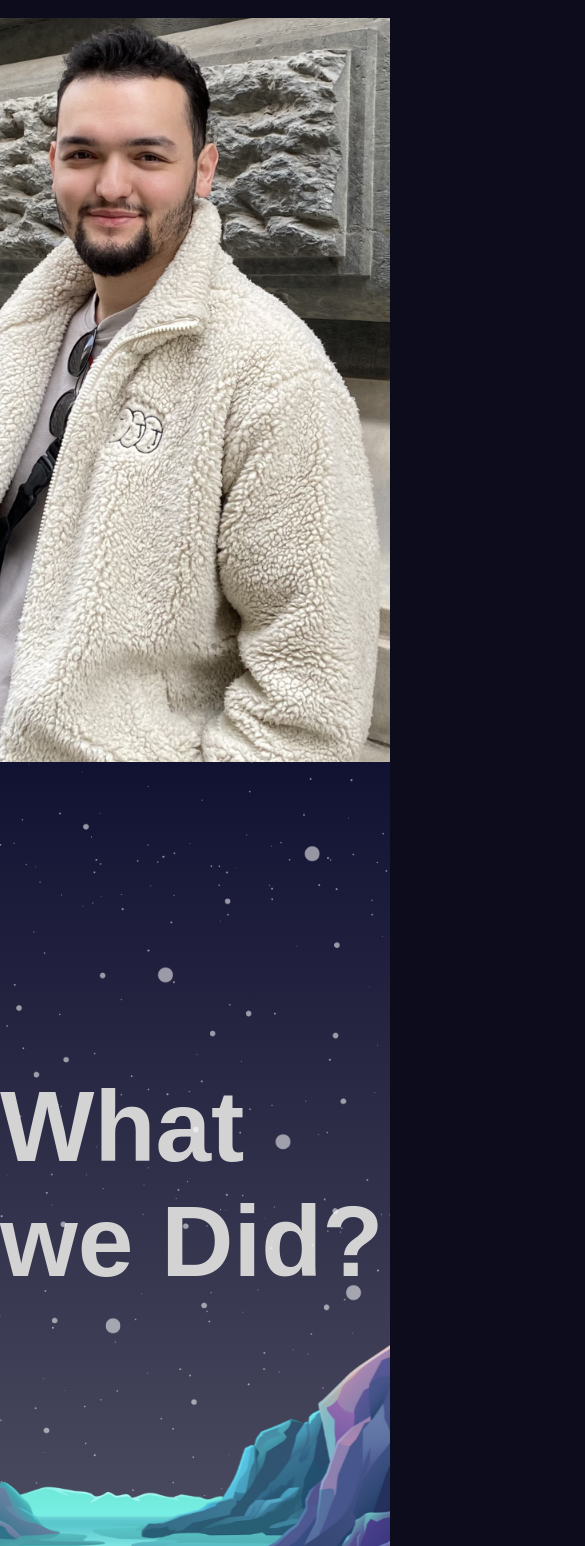
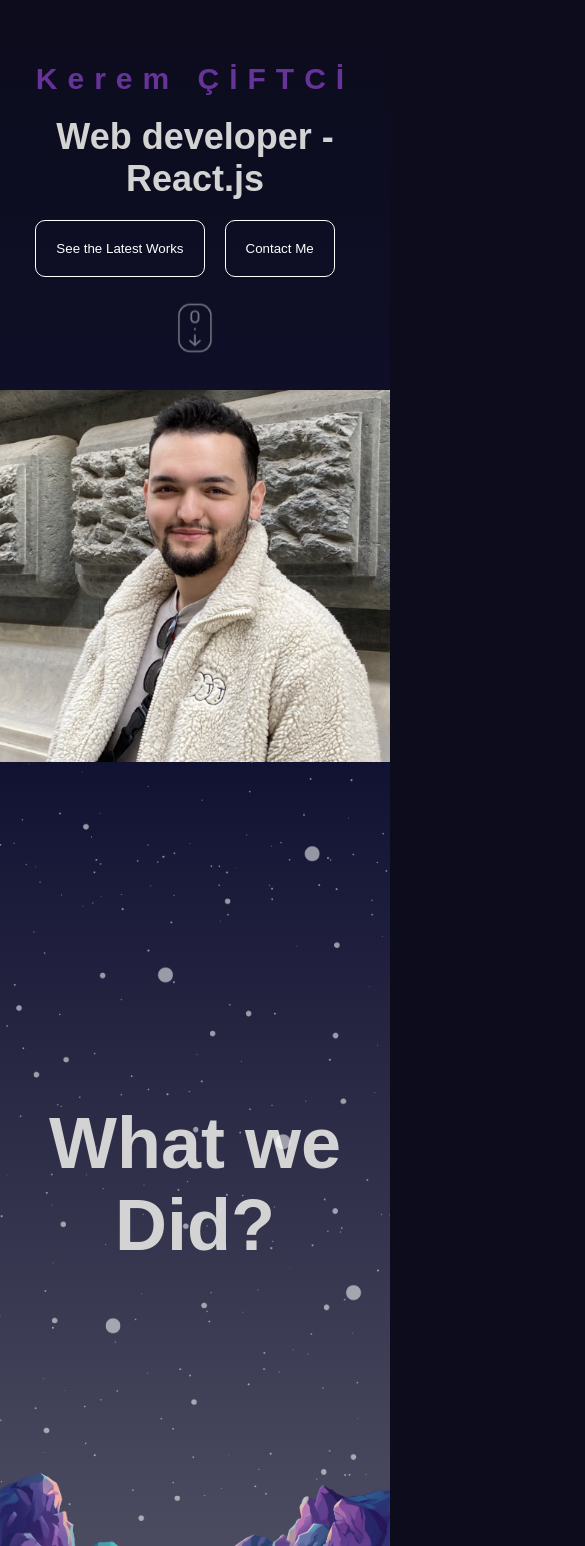
Before and after one commit to keremciftcidev/Portfolio-kerem, a React (Vite) app in the folder portfolio/: page / in a window 390 px wide. Shown: the part 82-1628 px from the top of the page, 585 px wide, since content can reach past the window. Built offline with nearby package versions, Linux system fonts and the light colour scheme.

Commit message:
Added mobile responsive design

```diff
--- a/portfolio/package.json
+++ b/portfolio/package.json
@@ -10,6 +10,7 @@
     "preview": "vite preview"
   },
   "dependencies": {
+    "@emailjs/browser": "^3.11.0",
     "framer-motion": "^10.16.4",
     "react": "^18.2.0",
     "react-dom": "^18.2.0",
--- a/portfolio/src/app.scss
+++ b/portfolio/src/app.scss
@@ -21,3 +21,18 @@ a{
     text-decoration: none;
     color: inherit;
 }
+@mixin mobile{
+    @media(max-width:738px){
+        @content;
+    }
+}
+@mixin tablet{
+    @media(max-width:1024px){
+        @content;
+    }
+}
+@mixin desktop{
+    @media(max-width:1366px){
+        @content;
+    }
+}
--- a/portfolio/src/components/contact/Contact.jsx
+++ b/portfolio/src/components/contact/Contact.jsx
@@ -1,6 +1,26 @@
+import { useRef, useState } from "react"
 import "./contact.scss"
+import emailjs from '@emailjs/browser';
+
 
 const Contact = () => {
+
+    const formRef = useRef()
+    const [error, setError] = useState(false)
+    const [success, setSuccess] = useState(false)
+
+    const sendEmail = (e) => {
+        e.preventDefault();
+
+        emailjs.sendForm('service_78n931k', 'template_vesopdv', formRef.current, 'b2NGU5JPcvFSZzwj2')
+          .then((result) => {
+
+              setSuccess(true)
+          }, (error) => {
+              setError(true)
+
+          });
+      };
   return (
     <div className="contact">
         <div className="textContainer">
@@ -19,11 +39,13 @@ const Contact = () => {
             </div>
         </div>
         <div className="formContainer">
-            <form>
-                <input type="text" required placeholder="Name" />
-                <input type="email" required placeholder="Email" />
-                <textarea placeholder="Message"   rows={8}/>
+            <form ref={formRef} onSubmit={sendEmail}>
+                <input type="text" required placeholder="Name" name="name" />
+                <input type="email" required placeholder="Email"  name="email"/>
+                <textarea placeholder="Message" name="message"  rows={8}/>
                 <button>Submit</button>
+                {error && "Error" }
+                {success && "Success" }
             </form>
         </div>
     </div>
--- a/portfolio/src/components/contact/contact.scss
+++ b/portfolio/src/components/contact/contact.scss
@@ -1,3 +1,5 @@
+@import "../../app.scss";
+
 .contact{
     height: 100%;
     max-width :1066px;
@@ -5,16 +7,31 @@
     display: flex;
     align-items: center;
     gap: 50px;
+    @include mobile{
+        width: 100%;
+        padding: 10px;
+        flex-direction: column;
+   }
 
     .textContainer{
         flex:1;
         display: flex;
         flex-direction: column;
         gap: 40px;
+        @include mobile{
+          gap: 20px;
+          text-align: center;
+          align-items: center;
+          margin-top: 70px;
+       }
 
         h1{
             font-size: 80px;
             line-height:66px ;
+
+            @include mobile{
+                font-size: 36px;
+           }
         }
         span{
             font-weight: 300;
@@ -22,11 +39,17 @@
     }
     .formContainer{
         flex:2;
+        @include mobile{
+            width: 100%;
+            padding: 50px;
+        }
         form{
 
             display: flex;
             flex-direction: column;
             gap: 20px;
+
+
         }
 
         input,textarea{
@@ -35,6 +58,10 @@
             border: 1px solid white;
             color: white;
             border-radius: 5px;
+
+            @include mobile{
+               padding: 10px;
+           }
         }
         button{
             padding: 20px;
@@ -42,6 +69,10 @@
             background-color: orange;
             cursor: pointer;
             font-weight: 500;
+
+            @include mobile{
+               padding: 10px;
+           }
         }
     }
 
--- a/portfolio/src/components/hero/hero.scss
+++ b/portfolio/src/components/hero/hero.scss
@@ -1,3 +1,5 @@
+@import "../../app.scss";
+
 .hero {
     height: calc(100vh - 100px);
     overflow: hidden;
@@ -17,6 +19,14 @@
             justify-content: center;
             gap: 40px;
 
+            @include mobile{
+                height: 50%;
+                width: 100%;
+                gap: 20px;
+                text-align: center;
+                align-items: center;
+            }
+
             h2 {
                 font-size: 30px;
                 color: rebeccapurple;
@@ -25,6 +35,9 @@
 
             h1 {
                 font-size: 66px;
+                @include mobile{
+                   font-size: 36px;
+                }
             }
 
             .buttons {
@@ -50,6 +63,19 @@
         position: absolute;
         right: 0;
         top: 0;
+        @include mobile{
+            height: 50%;
+            width: 100%;
+            top: unset;
+            bottom: 0;
+         }
+         img{
+            width: 100%;
+            height: 100%;
+            object-fit:cover;
+            object-position: top;
+
+         }
     }
 
     .slidingTextContainer {
--- a/portfolio/src/components/navbar/navbar.scss
+++ b/portfolio/src/components/navbar/navbar.scss
@@ -1,3 +1,5 @@
+@import "../../app.scss";
+
 .navbar{
     height: 100px;
 
@@ -8,6 +10,11 @@
         align-items: center;
         justify-content: space-between;
         height: 100%;
+
+        @include mobile{
+            justify-content: flex-end;
+            padding: 20px;
+        }
     }
     span{
         font-weight: bold;
--- a/portfolio/src/components/parallax/parallax.scss
+++ b/portfolio/src/components/parallax/parallax.scss
@@ -1,3 +1,5 @@
+@import "../../app.scss";
+
 .parallax{
 width: 100%;
 height: 100%;
@@ -9,6 +11,10 @@ overflow: hidden;
 
 h1{
     font-size: 100px;
+    @include mobile{
+        font-size:  72px; ;
+        text-align: center;
+    }
 }
 .mountains{
     background-image: url("/mountains.png");
@@ -18,6 +24,10 @@ h1{
     height: 100%;
     position: absolute;
     z-index: 3;
+    @include mobile{
+        background-size: contain;
+        background-repeat: no-repeat;
+    }
 
 }
 .planets{
@@ -28,6 +38,10 @@ h1{
     height: 100%;
     position: absolute;
     z-index: 2;
+    @include mobile{
+        background-size: cover;
+        background-repeat: no-repeat;
+    }
 
 
 }
@@ -40,6 +54,11 @@ h1{
     position: absolute;
     z-index: 1;
 
+    @include mobile{
+        background-size: cover;
+        background-repeat: no-repeat;
+    }
+
 
 }
 }
--- a/portfolio/src/components/portfolio/portfolio.scss
+++ b/portfolio/src/components/portfolio/portfolio.scss
@@ -1,3 +1,5 @@
+@import "../../app.scss";
+
 .portfolio{
     position: relative;
     .progress{
@@ -8,6 +10,10 @@
         text-align: center;
         color: orange;
         font-size: 36px;
+        @include mobile{
+             padding-top: calc(100vh - 100px);
+             font-size: 16px;
+        }
 
 
         .progressBar{
@@ -34,16 +40,29 @@
             gap: 50px;
             align-items: center;
             justify-content: center;
+            @include mobile{
+               flex-direction: column ;
+
+           }
 
             .imageContainer{
                 flex: 1;
                 height: 50%;
+                @include mobile{
+                    width:  100%;
+                    max-height: 300px;
+
+                }
 
 
             }
         img{
            height: 100%;
             object-fit: cover;
+            @include mobile{
+                object-fit: contain;
+
+            }
 
         }
         .textContainer{
@@ -51,13 +70,29 @@
             display: flex;
             flex-direction: column;
             gap: 30px;
+            @include mobile{
+              transform: none !important;
+              padding: 10px;
+              align-items: center;
+              text-align: center;
+
+            }
 
             h2{
                 font-size:  52px;
+                @include mobile{
+                    font-size: 36px;
+
+
+                }
             }
             p{
                 color: gray;
                 font-size: 20px;
+                @include mobile{
+                 font-size: 16px;
+
+                }
             }
             button{
                 background-color: orange;
--- a/portfolio/src/components/sidebar/sidebar.scss
+++ b/portfolio/src/components/sidebar/sidebar.scss
@@ -1,3 +1,5 @@
+@import "../../app.scss";
+
 .sidebar{
 
     display: flex;
@@ -17,6 +19,10 @@
         width: 400px;
         background: white;
 
+        @include mobile{
+            width: 200px;
+        }
+
         .links{
             position: absolute;
             width: 100%;
@@ -27,7 +33,12 @@
             justify-content: center;
             gap: 20px;
 
+
+
             a{
+                @include mobile{
+                    font-size: 20px;
+                }
                 font-size: 40px;
             }
         }
```
Also changed, not shown: 1 other file (tests, documents, lock files or other folders).
